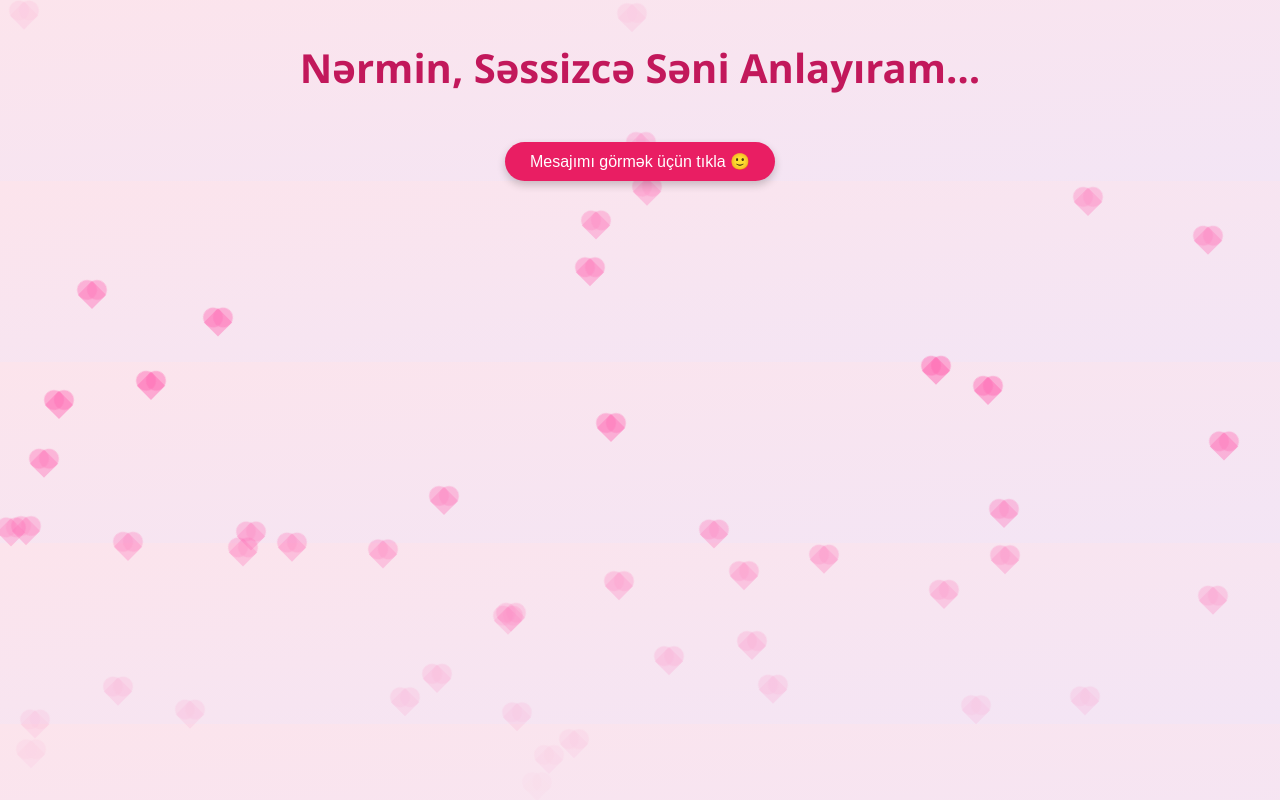
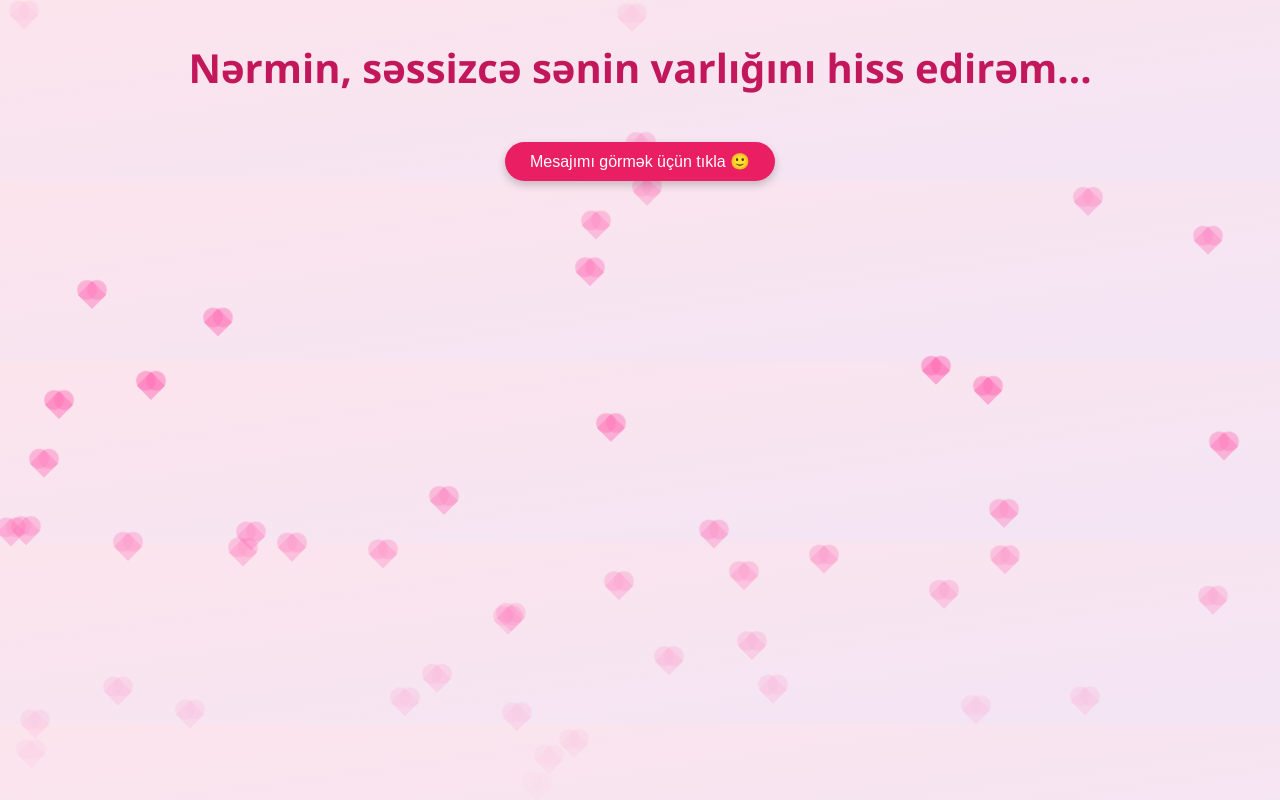
Before and after one commit to nurinail/testsite, a plain HTML site: page index.html in a window 1280 px wide. Drawn offline with Linux system fonts and the light colour scheme.

Commit message:
completed

```diff
--- a/index.html
+++ b/index.html
@@ -129,7 +129,7 @@
   </style>
 </head>
 <body>
-  <h1>Nərmin, Səssizcə Səni Anlayıram…</h1>
+  <h1>Nərmin, səssizcə sənin varlığını hiss edirəm...</h1>
   <button class="reveal-button" onclick="revealMessage()">Mesajımı görmək üçün tıkla 🙂</button>
 
   <div class="message" id="message">
```
